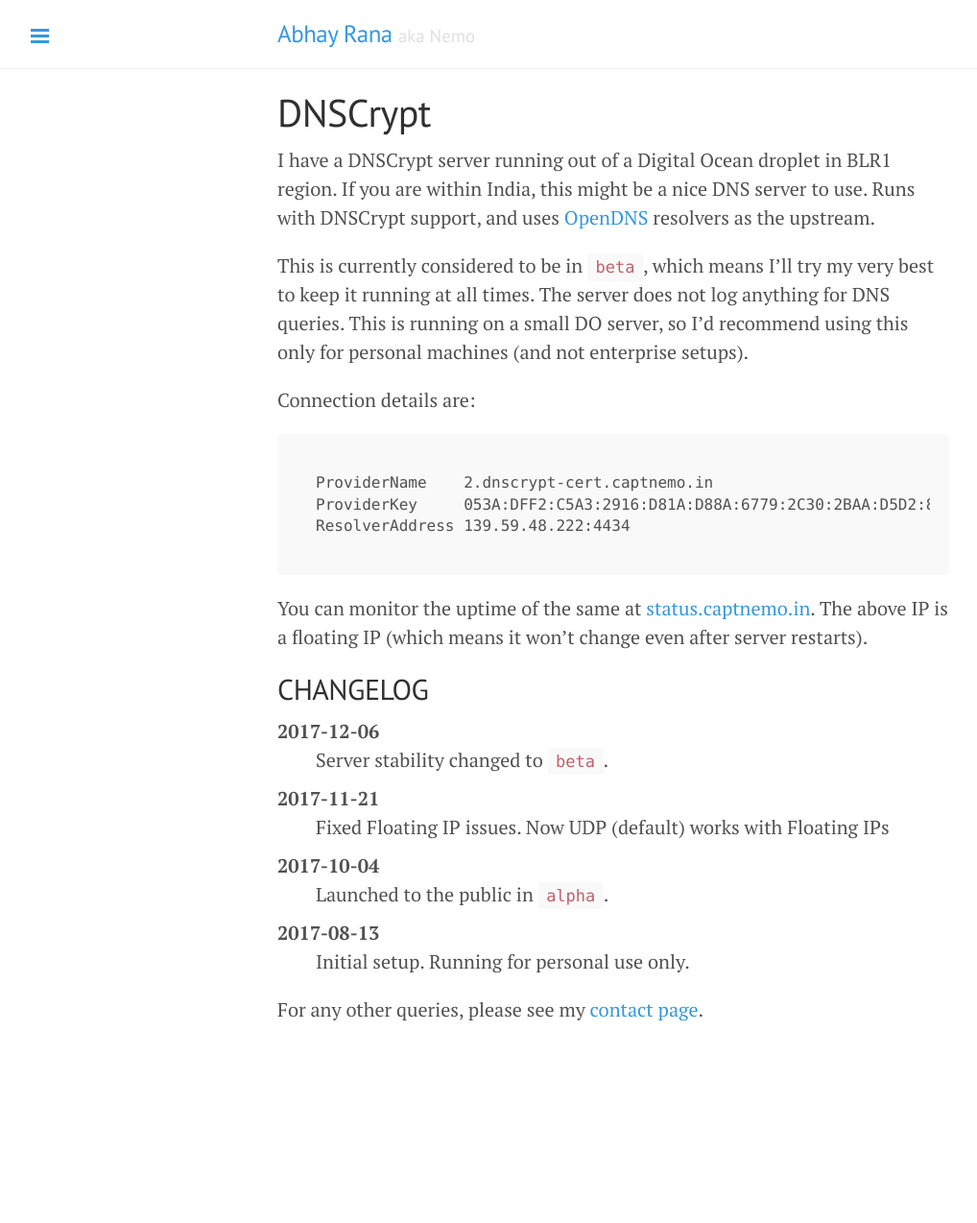
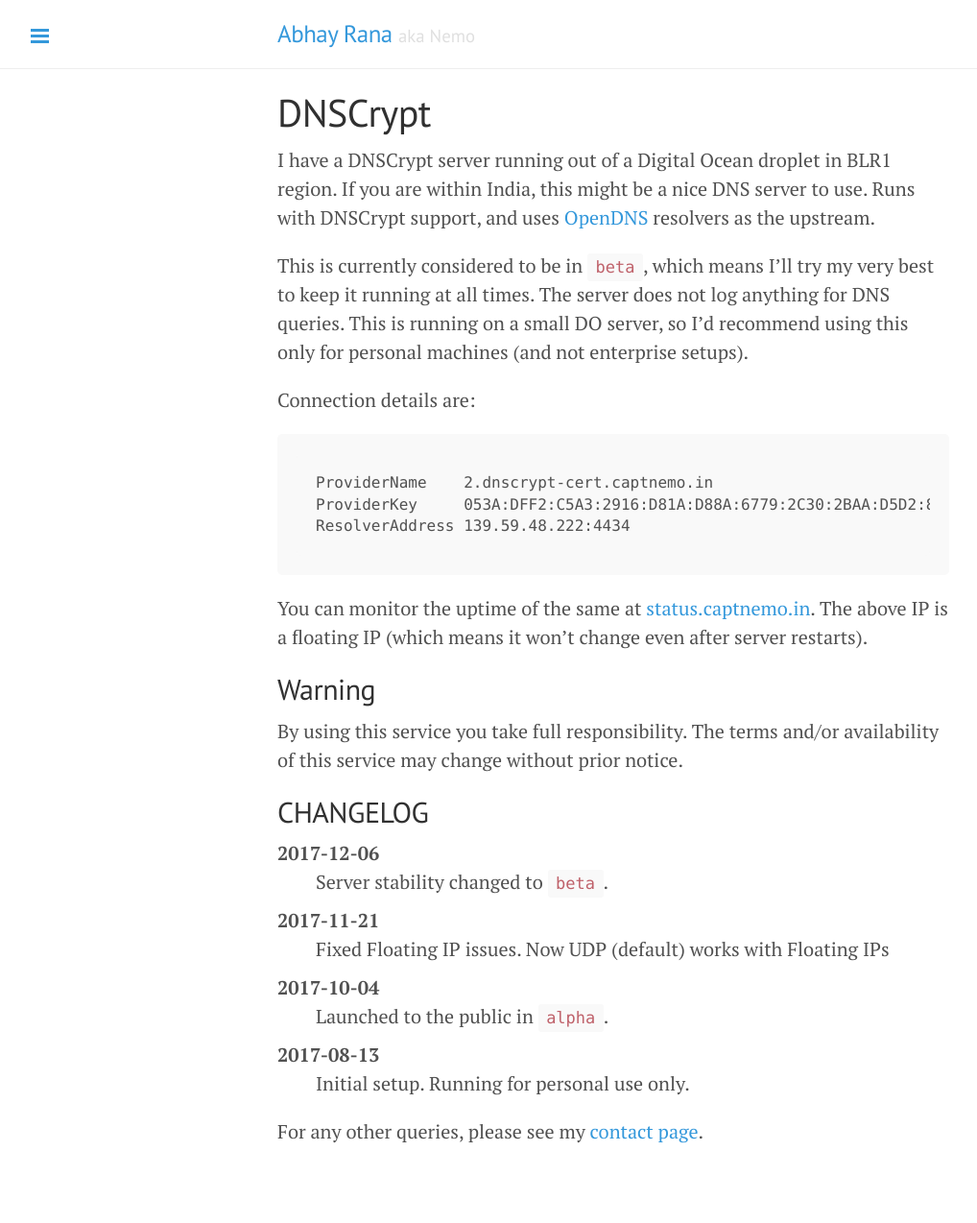
Before and after one commit to captn3m0/captn3m0.github.com, a Jekyll site: the page built from pages/dnscrypt.md, in a window 1280 px wide. Shown: the whole page at 96% size, without its empty margins (1-1019 px from the left). Built offline with Jekyll 4.4.1, drawn with Linux system fonts in a browser that asks for light colours; before the commit the page ends 1147 px from its top, so only the background shows below that.

Commit message:
Adds warning to dnscrypt page

```diff
--- a/pages/dnscrypt.md
+++ b/pages/dnscrypt.md
@@ -18,6 +18,10 @@
 
 You can monitor the uptime of the same at [status.captnemo.in](https://status.captnemo.in/). The above IP is a floating IP (which means it won't change even after server restarts).
 
+## Warning
+
+By using this service you take full responsibility. The terms and/or availability of this service may change without prior notice.
+
 ## CHANGELOG
 
 2017-12-06
```
